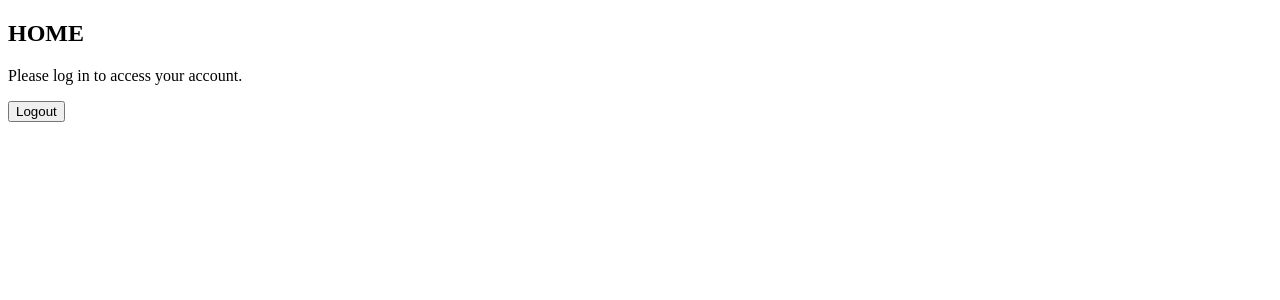
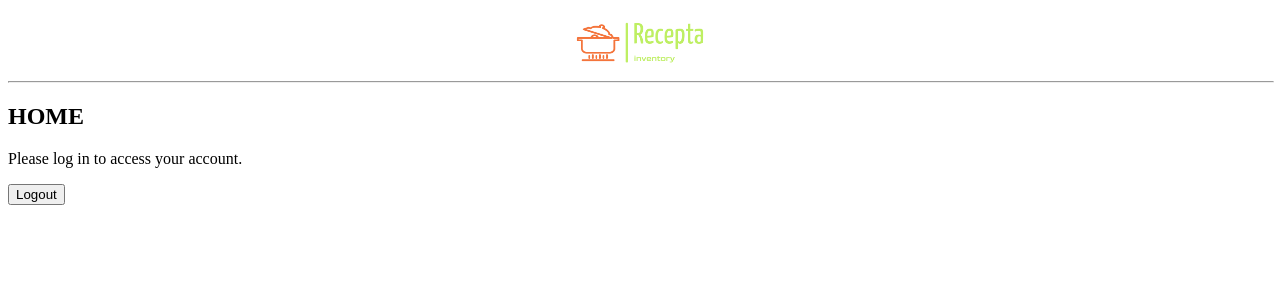
Before and after one commit to danielterziev92/Cooking-manager, a React (Vite) app in the folder cooking_manager/templates/: page / in a window 1280 px wide. Shown: the top 300 px of the page. Built offline with nearby package versions, Linux system fonts and the light colour scheme; no server answers.

Commit message:
create first-nav with logo

```diff
--- a/cooking_manager/templates/src/App.jsx
+++ b/cooking_manager/templates/src/App.jsx
@@ -5,6 +5,7 @@ import { AuthProvider } from "./context/AuthContext";
 import Login from "./components/User/Login";
 import Register from "./components/User/Register";
 import Home from "./components/Home/Home";
+import FirtNav from "./components/FirstNav/FirstNav";
 // install react bootstrap : npm install react-bootstrap bootstrap
 // install router : npm install react-router-dom
 
@@ -12,6 +13,7 @@ function App() {
     return (
         <>
             <AuthProvider>
+                <FirtNav />
                 <Routes>
                     <Route path='/' element={<Home />} />
                     <Route path='login/' element={<Login />} />
--- /dev/null
+++ b/cooking_manager/templates/src/components/FirstNav/FirstNav.css
@@ -0,0 +1,34 @@
+.first-navbar {
+    display: flex;
+    justify-content: space-between;
+    align-items: center;
+    padding: 10px 20px;
+    background-color: #3498db;
+}
+
+.logo-container {
+    display: flex;
+    align-items: center;
+    justify-content: center;
+}
+
+.logo {
+    max-width: 15%;
+    height: auto;
+}
+
+.line {
+    position: relative;
+    width: 100%;
+    margin-top: 1px;
+}
+
+.line::after {
+    content: '';
+    position: absolute;
+    bottom: 0;
+    left: 0;
+    width: 100%;
+    height: 0.5px;
+    background-color: #ccc;
+}
--- /dev/null
+++ b/cooking_manager/templates/src/components/FirstNav/FirstNav.jsx
@@ -0,0 +1,11 @@
+import "./FirstNav.css";
+export default function FirtNav() {
+    return (
+        <nav className='navbar'>
+            <div className='logo-container'>
+                <img src='/public/imgs/logo.png' alt='Logo' className='logo' />
+            </div>
+            <hr className='line' />
+        </nav>
+    );
+}
```
Also changed, not shown: cooking_manager/templates/public/imgs/logo.png (added).
